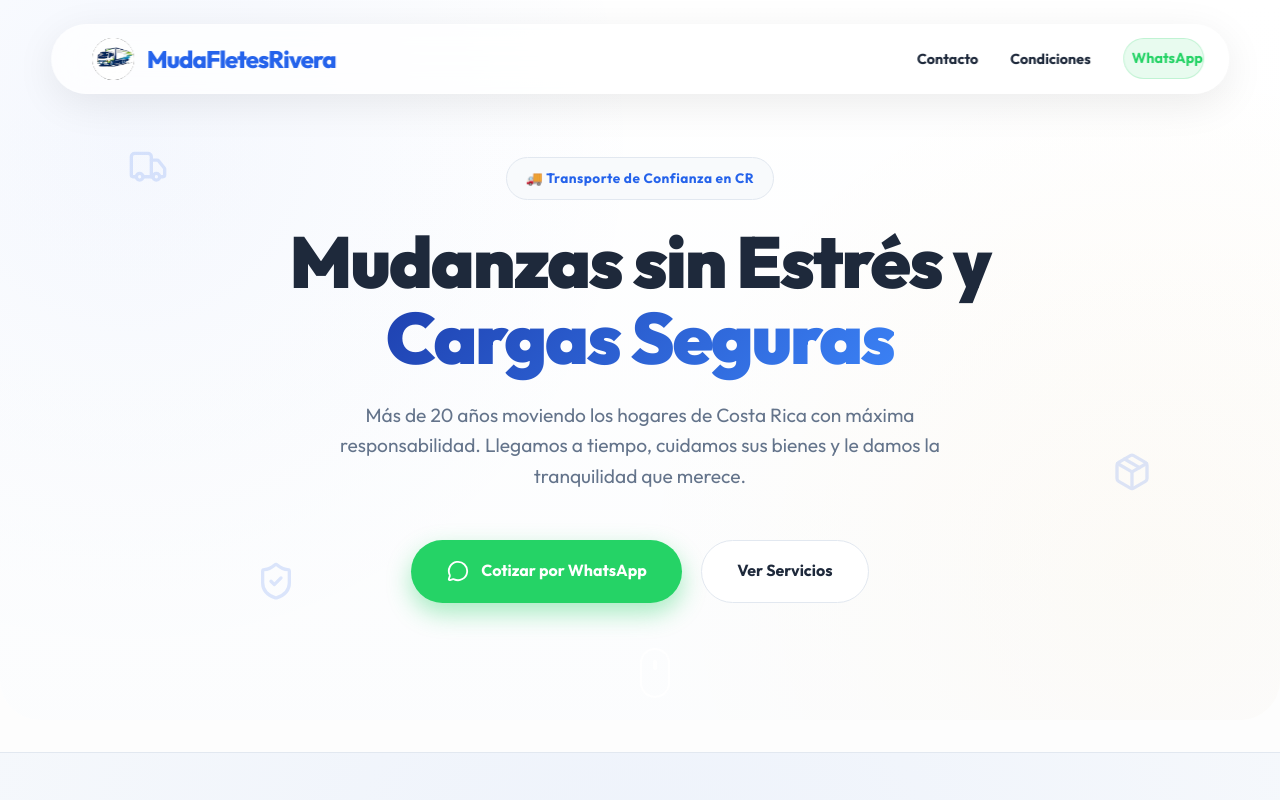
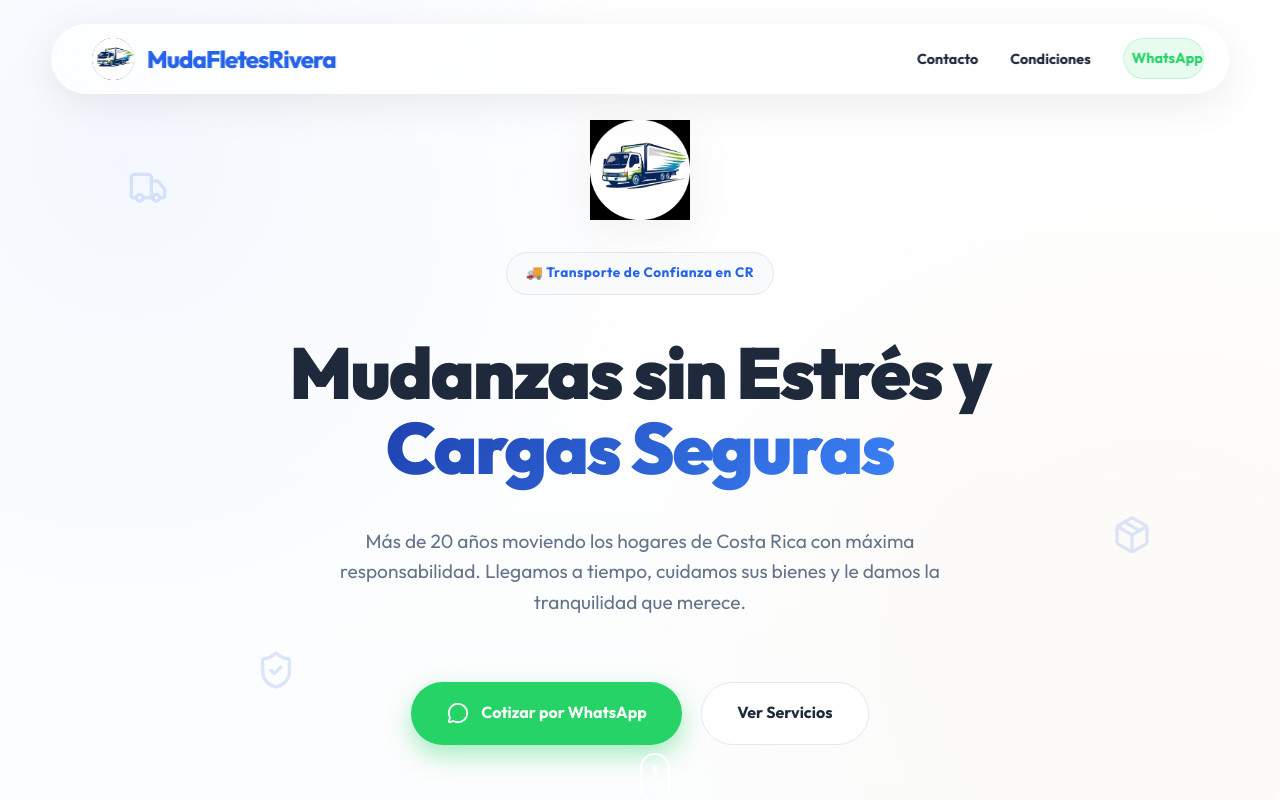
Before and after one commit to R1ve3raaTech/MudaFletesRivera, a React (Vite) app: page / in a window 1280 px wide. Shown: the top 800 px of the page. Built offline with nearby package versions, Linux system fonts and the light colour scheme.

Commit message:
feat: Adición del logo principal en la sección Hero

```diff
--- a/src/components/Hero/Hero.jsx
+++ b/src/components/Hero/Hero.jsx
@@ -1,6 +1,7 @@
 import React from 'react';
 import { motion, useScroll, useTransform } from 'framer-motion';
 import { Truck, Package, ShieldCheck, MessageCircle } from 'lucide-react';
+import logoImg from '../../assets/mudafletesrivera.png';
 import styles from './Hero.module.css';
 
 const FloatingIcon = ({ icon: Icon, delay, className }) => (
@@ -39,10 +40,19 @@ const Hero = () => {
                 transition={{ duration: 1, ease: "easeOut" }}
             >
                 <motion.div
+                    className={styles.heroLogo}
+                    initial={{ opacity: 0, y: -20 }}
+                    animate={{ opacity: 1, y: 0 }}
+                    transition={{ delay: 0.5, duration: 0.8 }}
+                >
+                    <img src={logoImg} alt="MudaFletesRivera Logo" />
+                </motion.div>
+
+                <motion.div
                     className={styles.heroBadge}
                     initial={{ opacity: 0, y: -20 }}
                     animate={{ opacity: 1, y: 0 }}
-                    transition={{ delay: 0.5, duration: 0.8 }}
+                    transition={{ delay: 0.7, duration: 0.8 }}
                 >
                     🚚 Transporte de Confianza en CR
                 </motion.div>
--- a/src/components/Hero/Hero.module.css
+++ b/src/components/Hero/Hero.module.css
@@ -42,6 +42,18 @@
     max-width: 900px;
     z-index: 5;
     position: relative;
+    gap: 1rem;
+}
+
+.heroLogo {
+    margin-bottom: 0.5rem;
+}
+
+.heroLogo img {
+    height: 100px;
+    width: auto;
+    object-fit: contain;
+    filter: drop-shadow(0 10px 20px rgba(0, 0, 0, 0.05));
 }
 
 .heroBadge {
```
